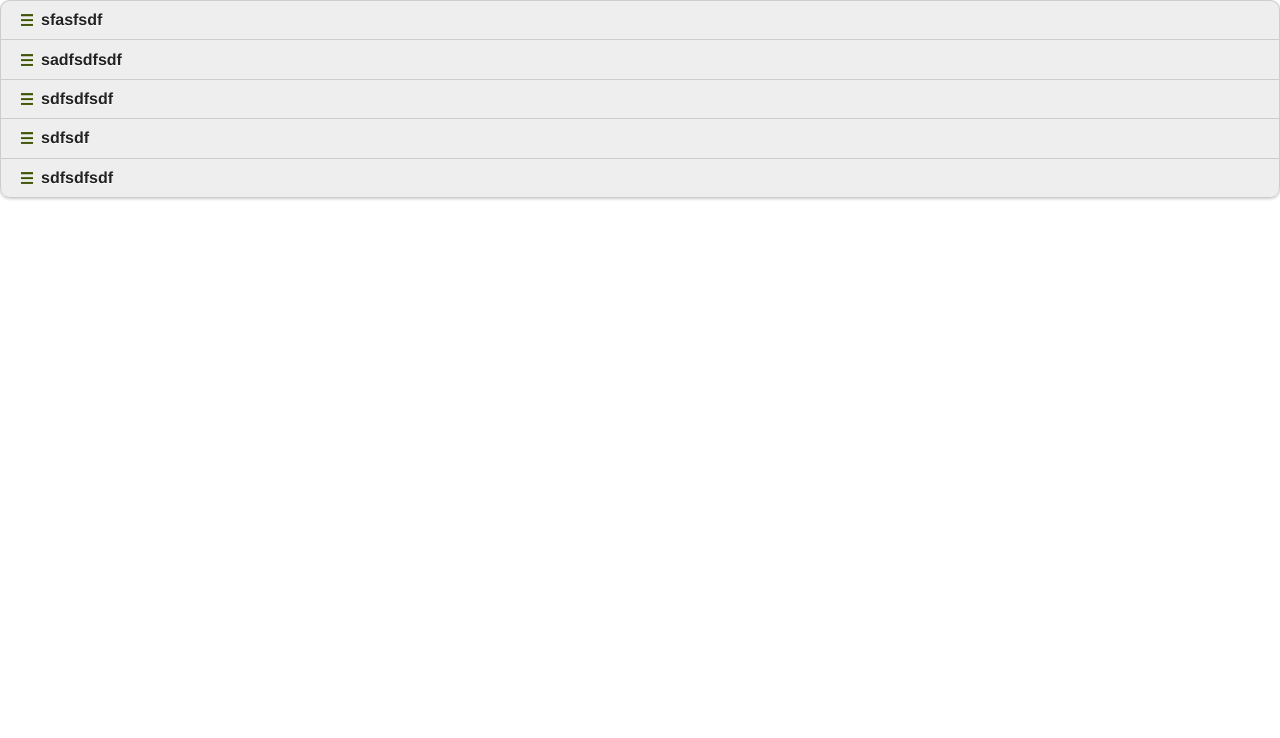
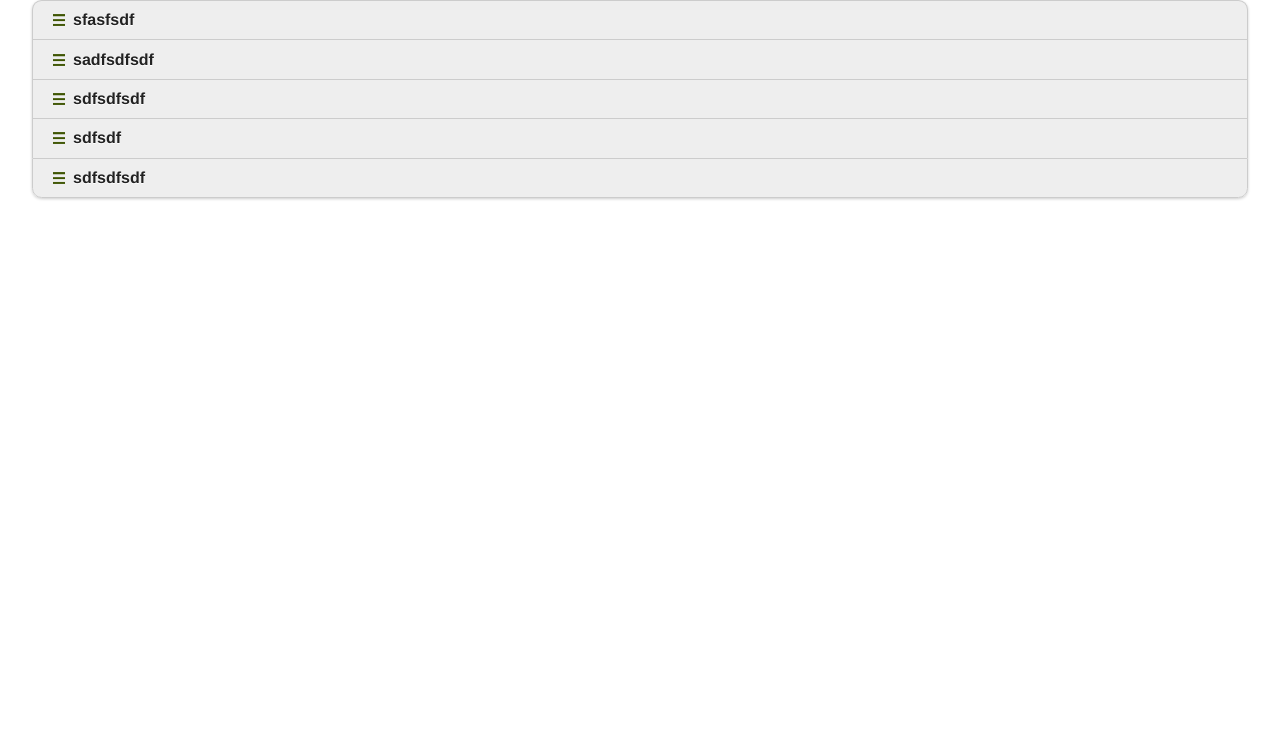
Before and after one commit to sesameJar/m1-project, a plain HTML site: page index.html in a window 1280 px wide. Shown: the top 738 px of the page. Drawn offline with Linux system fonts and the light colour scheme.

Commit message:
start to work un beatifulizination :D

```diff
--- a/style.css
+++ b/style.css
@@ -9,13 +9,18 @@ body{
 	background-color : black;
 }
 
+.container > * > *{
+	width: 95%;
+	margin: 0 auto;
+}
+
 ul.line > li {
-	background-image: url('images/lines.png');
+	background-image:url('images/lines.png');
 	background-repeat: no-repeat;
 	background-position: 20px center;
 	padding-left: 40px !important;
 }
 
 div#logo {
-
+	border:0 none;
 }
```
